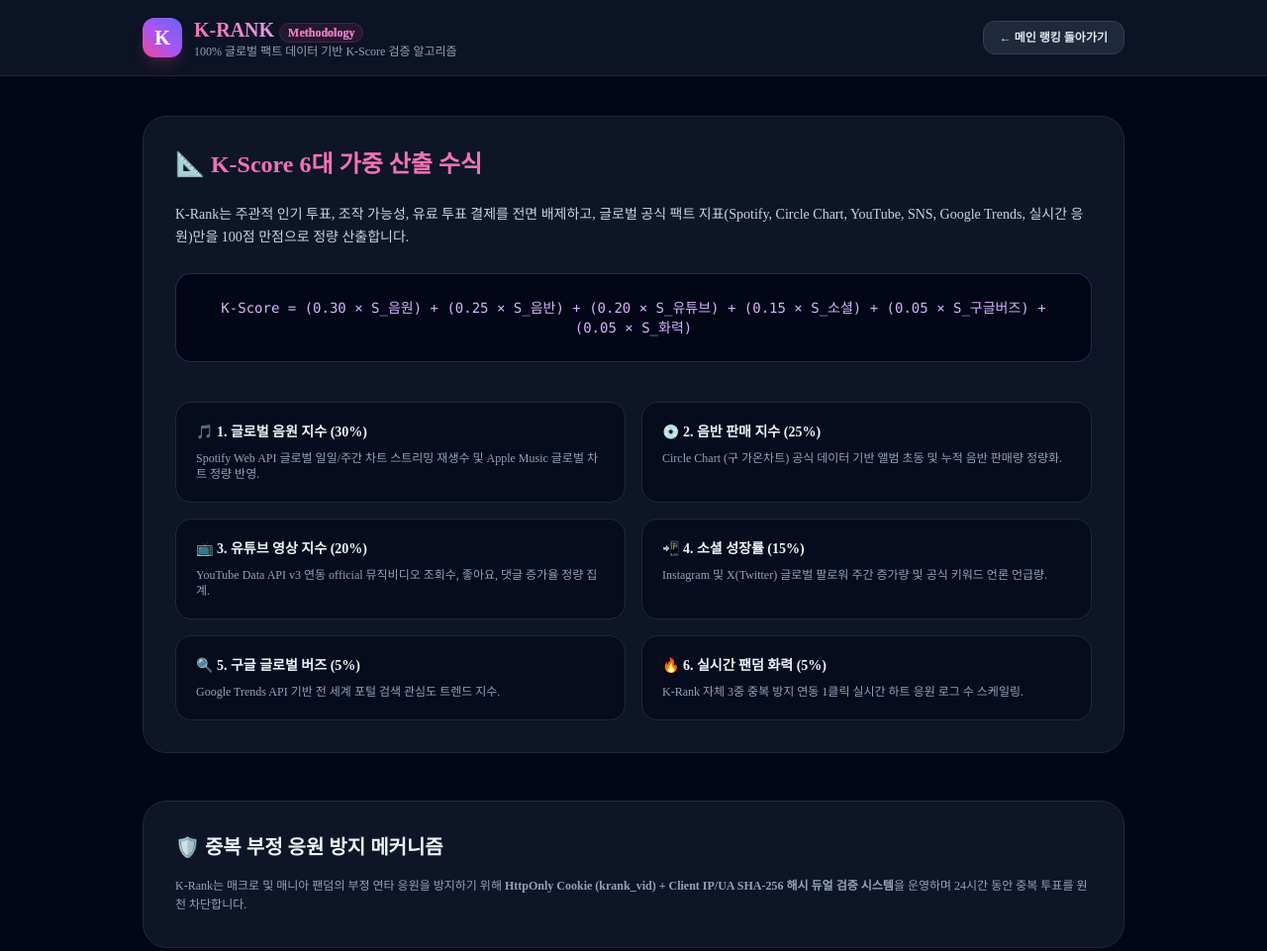
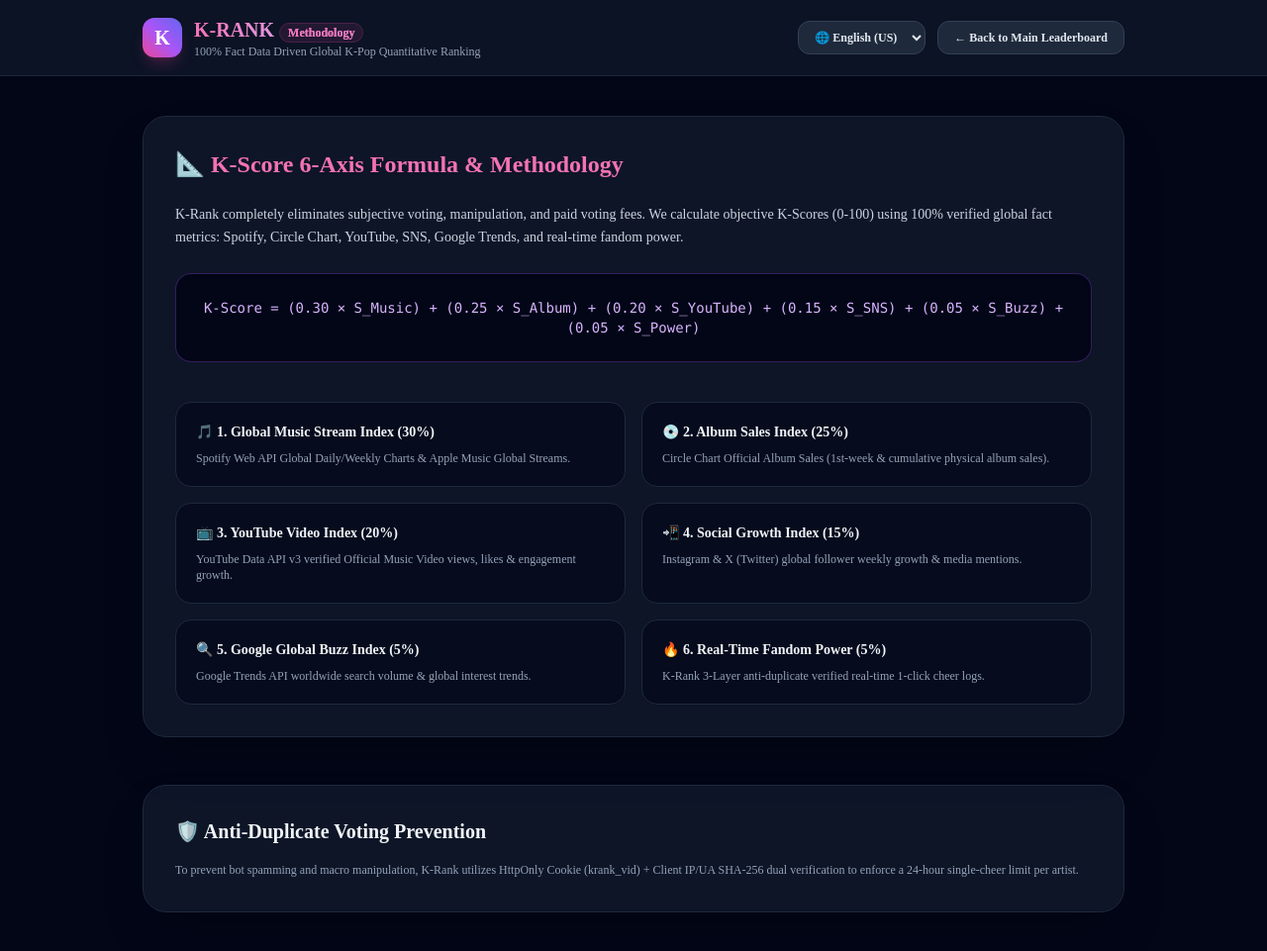
Before and after one commit to jinhohyun/krank, a plain HTML site: page static/methodology.html in a window 1280 px wide. Shown: the whole page at 99% size. Drawn offline with nearby package versions, Linux system fonts and the light colour scheme; a web font is replaced by a local one.

Commit message:
feat: K-Rank v2.0 Global i18n release - English & Korean auto language detection, lang selector, and global translation

```diff
--- /dev/null
+++ b/static/i18n.js
@@ -0,0 +1,201 @@
+/* K-Rank Internationalization (i18n) Engine - Korean (ko) & English (en) */
+
+const i18nDict = {
+  ko: {
+    title: "K-Rank (케이랭크) 🏆 - 글로벌 K-Pop 팩트 정량 랭킹 플랫폼",
+    tagline: "100% 팩트 데이터 기반 글로벌 K-Pop 정량 랭킹",
+    methodologyBtn: "📐 산출 공식",
+    supportBtn: "☕ 개발자 후원",
+    feedbackBtn: "✉️ 의견 보내기",
+    searchPlaceholder: "아티스트, 소속사, 팬덤 검색...",
+    top3Heading: "🏆 Global Top 3 Leaders",
+    top3Subheading: "(Spotify, Circle Chart, YouTube 팩트 데이터 정량 산출)",
+    seededCount: "50팀 아티스트 가동 중",
+    gridTitleOverall: "🔥 K-Rank Overall Leaderboard",
+    gridTitleMusic: "🎵 글로벌 음원 퀸/왕 Top Leaderboard",
+    gridTitleAlbum: "💿 음반 초동 및 누적 제왕 Top Leaderboard",
+    gridTitleYoutube: "📺 유튜브 MV 뷰왕 Top Leaderboard",
+    gridTitleSns: "📲 소셜 파워 Top Leaderboard",
+    gridTitleCheer: "💖 실시간 팬덤 화력 랭킹",
+    gridTitleGen5: "🌟 5세대 대표 아티스트 랭킹",
+    gridTitleGen4: "⚡ 4세대 대표 아티스트 랭킹",
+    cardInstruction: "카드 클릭 시 3D 아바타/실사진 플립 | 6축 레이더 차트",
+
+    // Category Tabs
+    tabAll: "🔥 전체 랭킹 (K-Score)",
+    tabMusic: "🎵 음원 퀸/왕 Top",
+    tabAlbum: "💿 음반 제왕 Top",
+    tabYoutube: "📺 유튜브 뷰왕 Top",
+    tabSns: "📲 소셜 파워 Top",
+    tabCheer: "💖 실시간 팬덤화력",
+    tabGen5: "🌟 5세대 신예",
+    tabGen4: "⚡ 4세대 대표",
+
+    // Medals & Badges
+    medal1: "🥇 1위 (Legend)",
+    medal2: "🥈 2위 (Top)",
+    medal3: "🥉 3위 (Elite)",
+    verifiedBadge: "✓ 소속사 공식인증",
+    avatarLabel: "🎨 2D 아바타 (클릭 플립)",
+    photoLabel: "📸 고화질 프로필",
+    chartBtn: "📊 6축 지표 차트 보기",
+    cheerBtn: "💖 응원",
+    cheeredDoneBtn: "💖 응원완료",
+
+    // Modal
+    chartTitle: "📊 6대 팩트 지표 레이더 차트",
+    feedTitle: "💬 실시간 팬덤 한줄 토론 피드",
+    nicknamePlaceholder: "닉네임",
+    commentPlaceholder: "최애 응원 한줄 소통...",
+    postBtn: "등록",
+    noComments: "첫 응원 한줄 피드를 남겨보세요!",
+
+    // Radar Labels
+    radarLabels: ['음원 스트리밍 (30%)', '음반 판매량 (25%)', '유튜브 조회수 (20%)', 'SNS 성장률 (15%)', '구글 검색 버즈 (5%)', '팬덤 화력 (5%)'],
+
+    // Support & Feedback
+    supportTitle: "☕ K-Rank 개발자 후원하기",
+    supportDesc: "K-Rank는 100% 팩트 데이터 기반 공정 랭킹을 유지하기 위해 부정 유료 투표 결제를 받지 않습니다. 서버 유지비 후원은 개발자에게 큰 힘이 됩니다!",
+    tossBtn: "💙 토스(Toss)로 1초 후원하기",
+    kakaopayBtn: "💛 카카오페이(KakaoPay)로 후원하기",
+
+    feedbackTitle: "✉️ 의견 및 제보 보내기",
+    catErr: "데이터 오류 제보",
+    catAdd: "신규 아티스트 추가 요청",
+    catSugg: "기능 개선 제안",
+    catEtc: "기타 문의",
+    fbContentPlaceholder: "상세한 의견을 입력해 주세요...",
+    emailPlaceholder: "example@email.com",
+    sendBtn: "보내기",
+
+    // Methodology Page
+    methTitle: "K-Score 6대 지표 산출 방법론 📐 - K-Rank",
+    methMainTitle: "📐 K-Score 6-Axis Formula & Methodology",
+    methDesc: "K-Rank는 주관적 인기 투표, 조작 가능성, 유료 투표 결제를 전면 배제하고, 글로벌 공식 팩트 지표(Spotify, Circle Chart, YouTube, SNS, Google Trends, 실시간 응원)만을 100점 만점으로 정량 산출합니다.",
+    backToMain: "← 메인 랭킹 돌아가기",
+    antiDuplicateTitle: "🛡️ 중복 부정 응원 방지 메커니즘",
+    antiDuplicateDesc: "K-Rank는 매크로 및 매니아 팬덤의 부정 연타 응원을 방지하기 위해 HttpOnly Cookie (krank_vid) + Client IP/UA SHA-256 해시 듀얼 검증 시스템을 운영하며 24시간 동안 중복 투표를 원천 차단합니다."
+  },
+
+  en: {
+    title: "K-Rank 🏆 - Global K-Pop Fact-Based Quantitative Leaderboard",
+    tagline: "100% Fact Data Driven Global K-Pop Quantitative Ranking",
+    methodologyBtn: "📐 Methodology",
+    supportBtn: "☕ Support Us",
+    feedbackBtn: "✉️ Feedback",
+    searchPlaceholder: "Search artist, agency, fandom...",
+    top3Heading: "🏆 Global Top 3 Leaders",
+    top3Subheading: "(Calculated via Spotify, Circle Chart & YouTube global data)",
+    seededCount: "50 Artists Live",
+    gridTitleOverall: "🔥 K-Rank Overall Leaderboard",
+    gridTitleMusic: "🎵 Global Music Streaming Leaderboard",
+    gridTitleAlbum: "💿 Album Sales Leaderboard",
+    gridTitleYoutube: "📺 YouTube MV Views Leaderboard",
+    gridTitleSns: "📲 SNS Social Power Leaderboard",
+    gridTitleCheer: "💖 Real-time Fandom Power Ranking",
+    gridTitleGen5: "🌟 5th Gen Representative Artists",
+    gridTitleGen4: "⚡ 4th Gen Representative Artists",
+    cardInstruction: "Click card for 3D avatar/photo flip | 6-axis radar analysis",
+
+    // Category Tabs
+    tabAll: "🔥 Overall (K-Score)",
+    tabMusic: "🎵 Music Top",
+    tabAlbum: "💿 Album Top",
+    tabYoutube: "📺 YouTube Top",
+    tabSns: "📲 Social Power",
+    tabCheer: "💖 Live Fandom Power",
+    tabGen5: "🌟 5th Gen",
+    tabGen4: "⚡ 4th Gen",
+
+    // Medals & Badges
+    medal1: "🥇 1st (Legend)",
+    medal2: "🥈 2nd (Top)",
+    medal3: "🥉 3rd (Elite)",
+    verifiedBadge: "✓ Official Agency",
+    avatarLabel: "🎨 2D Avatar (Click Flip)",
+    photoLabel: "📸 Official Photo",
+    chartBtn: "📊 View 6-Axis Chart",
+    cheerBtn: "💖 Cheer",
+    cheeredDoneBtn: "💖 Cheered",
+
+    // Modal
+    chartTitle: "📊 6-Axis Fact Metrics Radar Chart",
+    feedTitle: "💬 Real-time Fandom Discussion Feed",
+    nicknamePlaceholder: "Nickname",
+    commentPlaceholder: "Share your cheer for your fav...",
+    postBtn: "Post",
+    noComments: "Be the first to post a cheer comment!",
+
+    // Radar Labels
+    radarLabels: ['Music Stream (30%)', 'Album Sales (25%)', 'YouTube Views (20%)', 'SNS Growth (15%)', 'Google Buzz (5%)', 'Fandom Power (5%)'],
+
+    // Support & Feedback
+    supportTitle: "☕ Support K-Rank Developers",
+    supportDesc: "K-Rank does not accept paid votes to preserve 100% objective fact-based rankings. Your support helps cover server costs!",
+    tossBtn: "💙 Support via Toss (Korea)",
+    kakaopayBtn: "💛 Support via KakaoPay (Korea)",
+
+    feedbackTitle: "✉️ Send Feedback / Inquiries",
+    catErr: "Report Data Error",
+    catAdd: "Request New Artist",
+    catSugg: "Feature Suggestion",
+    catEtc: "Other Inquiries",
+    fbContentPlaceholder: "Enter your feedback details...",
+    emailPlaceholder: "your@email.com",
+    sendBtn: "Submit",
+
+    // Methodology Page
+    methTitle: "K-Score Methodology 📐 - K-Rank",
+    methMainTitle: "📐 K-Score 6-Axis Formula & Methodology",
+    methDesc: "K-Rank completely eliminates subjective voting, manipulation, and paid voting fees. We calculate objective K-Scores (0-100) using 100% verified global fact metrics: Spotify, Circle Chart, YouTube, SNS, Google Trends, and real-time fandom power.",
+    backToMain: "← Back to Main Leaderboard",
+    antiDuplicateTitle: "🛡️ Anti-Duplicate Voting Prevention",
+    antiDuplicateDesc: "To prevent bot spamming and macro manipulation, K-Rank utilizes HttpOnly Cookie (krank_vid) + Client IP/UA SHA-256 dual verification to enforce a 24-hour single-cheer limit per artist."
+  }
+};
+
+let currentLang = "en"; // Default to English for Global target
+
+function initLang() {
+  const saved = localStorage.getItem("krank_lang");
+  if (saved && (saved === "ko" || saved === "en")) {
+    currentLang = saved;
+  } else {
+    const userLang = navigator.language || navigator.userLanguage || "en";
+    currentLang = userLang.toLowerCase().startsWith("ko") ? "ko" : "en";
+  }
+  applyLang(currentLang);
+}
+
+function setLang(lang) {
+  currentLang = lang;
+  localStorage.setItem("krank_lang", lang);
+  applyLang(lang);
+}
+
+function t(key) {
+  return (i18nDict[currentLang] && i18nDict[currentLang][key]) || i18nDict.en[key] || key;
+}
+
+function applyLang(lang) {
+  document.querySelectorAll("[data-i18n]").forEach(elem => {
+    const key = elem.getAttribute("data-i18n");
+    if (key && i18nDict[lang] && i18nDict[lang][key]) {
+      elem.innerText = i18nDict[lang][key];
+    }
+  });
+
+  document.querySelectorAll("[data-i18n-placeholder]").forEach(elem => {
+    const key = elem.getAttribute("data-i18n-placeholder");
+    if (key && i18nDict[lang] && i18nDict[lang][key]) {
+      elem.placeholder = i18nDict[lang][key];
+    }
+  });
+
+  const langSelect = document.getElementById("langSelect");
+  if (langSelect) langSelect.value = lang;
+
+  if (typeof updateDynamicTitles === "function") {
+    updateDynamicTitles();
+  }
+}
--- a/static/methodology.html
+++ b/static/methodology.html
@@ -1,9 +1,9 @@
 <!DOCTYPE html>
-<html lang="ko">
+<html lang="en">
 <head>
   <meta charset="UTF-8">
   <meta name="viewport" content="width=device-width, initial-scale=1.0">
-  <title>K-Score 6대 지표 산출 방법론 📐 - K-Rank</title>
+  <title data-i18n="methTitle">K-Score Methodology 📐 - K-Rank</title>
   <script src="https://cdn.tailwindcss.com"></script>
   <link rel="stylesheet" href="/static/style.css">
   <link href="https://fonts.googleapis.com/css2?family=Pretendard:wght@400;600;800&display=swap" rel="stylesheet">
@@ -20,93 +20,108 @@
           <h1 class="text-xl font-black bg-gradient-to-r from-pink-400 via-purple-300 to-indigo-300 bg-clip-text text-transparent">
             K-RANK <span class="text-xs px-2 py-0.5 rounded-full bg-pink-500/10 text-pink-400 border border-pink-500/20">Methodology</span>
           </h1>
-          <p class="text-xs text-slate-400">100% 글로벌 팩트 데이터 기반 K-Score 검증 알고리즘</p>
+          <p class="text-xs text-slate-400" data-i18n="tagline">100% Fact Data Driven Global K-Pop Quantitative Ranking</p>
         </div>
       </div>
-      <a href="/" class="px-4 py-2 rounded-xl bg-slate-800 hover:bg-slate-700 text-xs font-bold text-slate-200 border border-slate-700 transition">
-        ← 메인 랭킹 돌아가기
-      </a>
+
+      <div class="flex items-center gap-3">
+        <select id="langSelect" onchange="setLang(this.value)" class="bg-slate-800 text-slate-200 border border-slate-700 text-xs rounded-xl px-3 py-2 font-bold focus:outline-none focus:border-pink-500 transition cursor-pointer">
+          <option value="en">🌐 English (US)</option>
+          <option value="ko">🇰🇷 한국어 (KR)</option>
+        </select>
+
+        <a href="/" class="px-4 py-2 rounded-xl bg-slate-800 hover:bg-slate-700 text-xs font-bold text-slate-200 border border-slate-700 transition" data-i18n="backToMain">
+          ← Back to Main Leaderboard
+        </a>
+      </div>
     </div>
   </header>
 
   <main class="max-w-5xl mx-auto px-4 py-10 space-y-12">
 
-    <section class="bg-slate-900/90 border border-slate-800 rounded-3xl p-8 space-y-6">
+    <section class="bg-slate-900/90 border border-slate-800 rounded-3xl p-8 space-y-6 shadow-2xl">
       <h2 class="text-2xl font-extrabold text-pink-400 flex items-center gap-2">
-        <span>📐 K-Score 6대 가중 산출 수식</span>
+        <span data-i18n="methMainTitle">📐 K-Score 6-Axis Formula & Methodology</span>
       </h2>
-      <p class="text-sm text-slate-300 leading-relaxed">
-        K-Rank는 주관적 인기 투표, 조작 가능성, 유료 투표 결제를 전면 배제하고, 글로벌 공식 팩트 지표(Spotify, Circle Chart, YouTube, SNS, Google Trends, 실시간 응원)만을 100점 만점으로 정량 산출합니다.
+      <p class="text-sm text-slate-300 leading-relaxed" data-i18n="methDesc">
+        K-Rank completely eliminates subjective voting, manipulation, and paid voting fees. We calculate objective K-Scores (0-100) using 100% verified global fact metrics: Spotify, Circle Chart, YouTube, SNS, Google Trends, and real-time fandom power.
       </p>
 
       <div class="p-6 rounded-2xl bg-slate-950 border border-purple-500/30 text-center font-mono text-xs sm:text-sm text-purple-300 shadow-inner overflow-x-auto">
-        K-Score = (0.30 × S_음원) + (0.25 × S_음반) + (0.20 × S_유튜브) + (0.15 × S_소셜) + (0.05 × S_구글버즈) + (0.05 × S_화력)
+        K-Score = (0.30 × S_Music) + (0.25 × S_Album) + (0.20 × S_YouTube) + (0.15 × S_SNS) + (0.05 × S_Buzz) + (0.05 × S_Power)
       </div>
 
       <div class="grid grid-cols-1 md:grid-cols-2 gap-4 pt-4">
         <div class="bg-slate-950/60 p-5 rounded-2xl border border-slate-800">
           <h3 class="font-bold text-slate-100 mb-2 text-sm flex items-center gap-2">
-            <span>🎵 1. 글로벌 음원 지수 (30%)</span>
+            <span>🎵 1. Global Music Stream Index (30%)</span>
           </h3>
           <p class="text-xs text-slate-400">
-            Spotify Web API 글로벌 일일/주간 차트 스트리밍 재생수 및 Apple Music 글로벌 차트 정량 반영.
+            Spotify Web API Global Daily/Weekly Charts & Apple Music Global Streams.
           </p>
         </div>
 
         <div class="bg-slate-950/60 p-5 rounded-2xl border border-slate-800">
           <h3 class="font-bold text-slate-100 mb-2 text-sm flex items-center gap-2">
-            <span>💿 2. 음반 판매 지수 (25%)</span>
+            <span>💿 2. Album Sales Index (25%)</span>
           </h3>
           <p class="text-xs text-slate-400">
-            Circle Chart (구 가온차트) 공식 데이터 기반 앨범 초동 및 누적 음반 판매량 정량화.
+            Circle Chart Official Album Sales (1st-week & cumulative physical album sales).
           </p>
         </div>
 
         <div class="bg-slate-950/60 p-5 rounded-2xl border border-slate-800">
           <h3 class="font-bold text-slate-100 mb-2 text-sm flex items-center gap-2">
-            <span>📺 3. 유튜브 영상 지수 (20%)</span>
+            <span>📺 3. YouTube Video Index (20%)</span>
           </h3>
           <p class="text-xs text-slate-400">
-            YouTube Data API v3 연동 official 뮤직비디오 조회수, 좋아요, 댓글 증가율 정량 집계.
+            YouTube Data API v3 verified Official Music Video views, likes & engagement growth.
           </p>
         </div>
 
         <div class="bg-slate-950/60 p-5 rounded-2xl border border-slate-800">
           <h3 class="font-bold text-slate-100 mb-2 text-sm flex items-center gap-2">
-            <span>📲 4. 소셜 성장률 (15%)</span>
+            <span>📲 4. Social Growth Index (15%)</span>
           </h3>
           <p class="text-xs text-slate-400">
-            Instagram 및 X(Twitter) 글로벌 팔로워 주간 증가량 및 공식 키워드 언론 언급량.
+            Instagram & X (Twitter) global follower weekly growth & media mentions.
           </p>
         </div>
 
         <div class="bg-slate-950/60 p-5 rounded-2xl border border-slate-800">
           <h3 class="font-bold text-slate-100 mb-2 text-sm flex items-center gap-2">
-            <span>🔍 5. 구글 글로벌 버즈 (5%)</span>
+            <span>🔍 5. Google Global Buzz Index (5%)</span>
           </h3>
           <p class="text-xs text-slate-400">
-            Google Trends API 기반 전 세계 포털 검색 관심도 트렌드 지수.
+            Google Trends API worldwide search volume & global interest trends.
           </p>
         </div>
 
         <div class="bg-slate-950/60 p-5 rounded-2xl border border-slate-800">
           <h3 class="font-bold text-slate-100 mb-2 text-sm flex items-center gap-2">
-            <span>🔥 6. 실시간 팬덤 화력 (5%)</span>
+            <span>🔥 6. Real-Time Fandom Power (5%)</span>
           </h3>
           <p class="text-xs text-slate-400">
-            K-Rank 자체 3중 중복 방지 연동 1클릭 실시간 하트 응원 로그 수 스케일링.
+            K-Rank 3-Layer anti-duplicate verified real-time 1-click cheer logs.
           </p>
         </div>
       </div>
     </section>
 
-    <section class="bg-slate-900/90 border border-slate-800 rounded-3xl p-8 space-y-4">
-      <h2 class="text-xl font-bold text-slate-100">🛡️ 중복 부정 응원 방지 메커니즘</h2>
-      <p class="text-xs text-slate-400 leading-relaxed">
-        K-Rank는 매크로 및 매니아 팬덤의 부정 연타 응원을 방지하기 위해 <strong>HttpOnly Cookie (krank_vid) + Client IP/UA SHA-256 해시 듀얼 검증 시스템</strong>을 운영하며 24시간 동안 중복 투표를 원천 차단합니다.
+    <section class="bg-slate-900/90 border border-slate-800 rounded-3xl p-8 space-y-4 shadow-2xl">
+      <h2 class="text-xl font-bold text-slate-100" data-i18n="antiDuplicateTitle">🛡️ Anti-Duplicate Voting Prevention</h2>
+      <p class="text-xs text-slate-400 leading-relaxed" data-i18n="antiDuplicateDesc">
+        To prevent bot spamming and macro manipulation, K-Rank utilizes HttpOnly Cookie (krank_vid) + Client IP/UA SHA-256 dual verification to enforce a 24-hour single-cheer limit per artist.
       </p>
     </section>
 
   </main>
+
+  <script src="/static/i18n.js"></script>
+  <script>
+    document.addEventListener("DOMContentLoaded", () => {
+      initLang();
+    });
+  </script>
 </body>
 </html>
```
Also changed, not shown: static/app.js (+75 -44 lines), static/index.html (+57 -48 lines), 1 other file.
